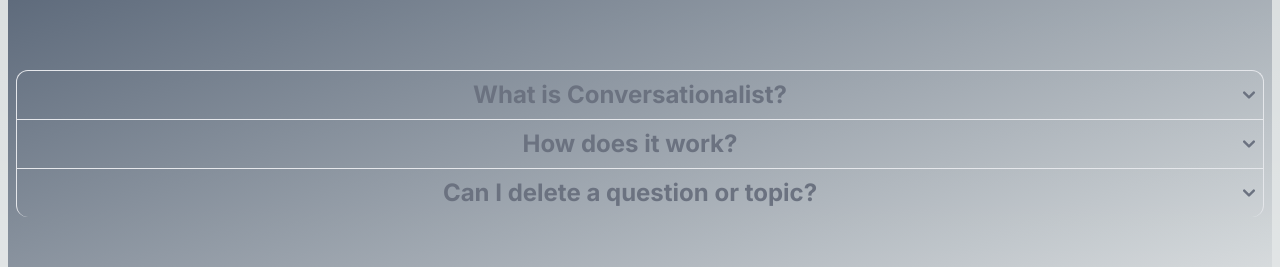
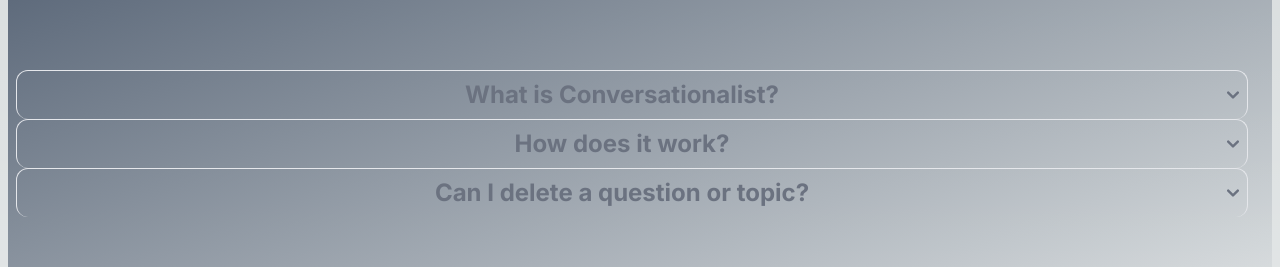
Before and after one commit to gino23odar/convo-master, a Next.js app: page / in a window 1280 px wide. Shown: the part 221-488 px from the top of the page. Built offline with nearby package versions, Linux system fonts and the light colour scheme; no server answers; the database is empty; sample sign-in values are in the browser's storage.

Commit message:
feat(Accordion): added function to delete by question to accordion through the DeleteButton component

```diff
--- a/src/app/components/Accordion.tsx
+++ b/src/app/components/Accordion.tsx
@@ -1,4 +1,5 @@
-import React, { useState, useEffect } from 'react'
+import React, { useState, useEffect } from 'react';
+import DeleteButton from './DeleteButton';
 
 // interface DataItem {
 //     id: string;
@@ -14,9 +15,10 @@ import React, { useState, useEffect } from 'react'
 // remember to fix this when the data is defined
 type AccordionProps = {
     entry: any[];
+    showDelButton: boolean;
 }
 
-const Accordion: React.FC<AccordionProps> = ({ entry }) =>{
+const Accordion: React.FC<AccordionProps> = ({ entry, showDelButton }) =>{
     const [activeQuestion, setActiveQuestion] = useState<string | null>(null);
 
     // const groupByTopic = (list: DataItem[]) => {
@@ -40,13 +42,14 @@ const Accordion: React.FC<AccordionProps> = ({ entry }) =>{
     }, [entry])
 
     // check entry to remove entry from a document
-    //console.log(entry)
+    console.log(entry)
 
     return(
         <div className='w-full'>
             {
                 entry && Object.entries(entry).map(([index, entry]) => (
-                    <button onClick={() => handleToggle(index)} key={index} tabIndex={0} className='first:rounded-t-xl last:rounded-b-xl flex items-center justify-between p-2  mx-2 w-full font-medium rtl:text-right text-gray-500 border border-b-0 border-gray-200  focus:ring-4 focus:ring-gray-200 dark:focus:ring-gray-800 dark:border-gray-700 dark:text-gray-400 hover:bg-gray-100 dark:hover:bg-gray-800'>
+                    <div className='flex w-full' key={index} >
+                        <button onClick={() => handleToggle(index)} tabIndex={0} className='first:rounded-t-xl last:rounded-b-xl flex items-center justify-between p-2  mx-2 w-full font-medium rtl:text-right text-gray-500 border border-b-0 border-gray-200  focus:ring-4 focus:ring-gray-200 dark:focus:ring-gray-800 dark:border-gray-700 dark:text-gray-400 hover:bg-gray-100 dark:hover:bg-gray-800'>
                             <div className={`flex items-center justify-between w-full ${ activeQuestion === index ? 'box' : ''}`}>
                                 <p className='font-bold sm:text-2xl flex-grow'>
                                     {entry.question}
@@ -61,6 +64,8 @@ const Accordion: React.FC<AccordionProps> = ({ entry }) =>{
                                 </div>
                             )}
                         </button>
+                        {showDelButton && <DeleteButton id={entry.id} quest={true}/>}
+                    </div>
                 ))
             }
         </div>
--- a/src/app/components/DeleteButton.tsx
+++ b/src/app/components/DeleteButton.tsx
@@ -2,10 +2,13 @@ import { doc, deleteDoc, getDocs, where, query, deleteField, updateDoc, collecti
 import { db } from "@/app/firebase/config";
 
 type DeleteButtonProps = {
-    uid: string;
+    id: string;
     fieldName?: string;
+    quest?: boolean;
 }
 
+
+// delete a document by id
 async function deleteById(id: string, collectionName='users') {
     try{
         await deleteDoc(doc(db, collectionName, id));
@@ -16,7 +19,7 @@ async function deleteById(id: string, collectionName='users') {
 }
 
 
-// delete an entry by
+// delete a list by topic
 async function deleteDocumentsByUidAndTopic(uidVal:string, topicVal:string, collectionName='users'){
     try{
         const q = query(collection(db, collectionName), where("uid", "==", uidVal), where("topic", "==", topicVal));
@@ -40,16 +43,16 @@ async function deleteDocumentsByUidAndTopic(uidVal:string, topicVal:string, coll
 }
 
 
-const DeleteButton: React.FC<DeleteButtonProps> = ({uid, fieldName}) => {
+const DeleteButton: React.FC<DeleteButtonProps> = ({id, fieldName, quest=false}) => {
   return (
     <>
-        {fieldName ?
-            <button onClick={() => deleteDocumentsByUidAndTopic(uid, fieldName)}>
-                {fieldName}
+        {quest ?
+            <button onClick={() => deleteById(id)}>
+                DeleteButton
             </button>
             :
-            <button onClick={() => deleteById(uid)}>
-                DeleteButton
+            <button onClick={() => deleteDocumentsByUidAndTopic(id, fieldName!)}>
+                {fieldName}
             </button>
         }
     </>
--- a/src/app/components/personal_lists.tsx
+++ b/src/app/components/personal_lists.tsx
@@ -6,7 +6,7 @@ import DeleteButton from './DeleteButton';
 
 interface PersonalListsProps {
     data: any[];
-    showDelButton?: boolean;
+    showDelButton: boolean;
     uid: string;
 }
 
@@ -39,14 +39,14 @@ const PersonalLists: React.FC<PersonalListsProps> = ({data, showDelButton, uid})
                             <div className='m-2' onClick={()=>handleTopic(val)}>
                                 <SpecialButton text={val}/>
                             </div>
-                            {showDelButton && <DeleteButton uid={uid} fieldName={val}/>}
+                            {showDelButton && <DeleteButton id={uid} fieldName={val}/>}
                         </div>
                     ))}
                 </div>
             </Reveal>
 
             <div className='flex flex-row mr-4 mt-1 sm:min-h-96 items-center justify-center'>
-                <Accordion entry={entry}/>
+                <Accordion entry={entry} showDelButton={showDelButton}/>
             </div>
         </div>
     )
```
Lines whose indentation alone changed are shown as unchanged.
